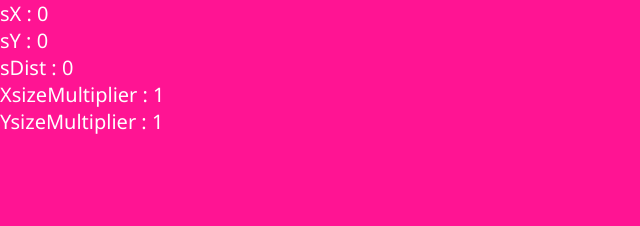
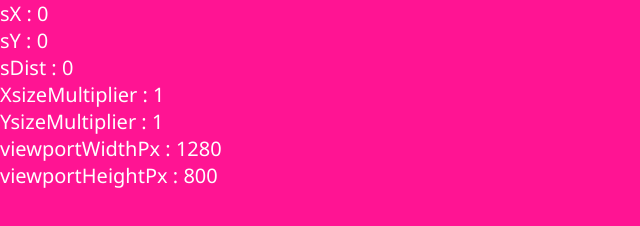
Before and after one commit to tdresser/swipe-experiments, a website built with Vite: page index.html in a window 1280 px wide. Shown: the whole page, without its empty margins (0-640 px from the left). Built offline with nearby package versions, Linux system fonts and the light colour scheme.

Commit message:
No state for me

```diff
--- a/src/main.ts
+++ b/src/main.ts
@@ -5,8 +5,21 @@ export function fail(): never {
 }
 let square = document.getElementById("square") ?? fail();
 let debug = document.getElementById("debug") ?? fail();
+let scroll_container = document.getElementById("scroll_container") ?? fail();
 
-const props = ["sX", "sY", "sDist", "XsizeMultiplier", "YsizeMultiplier"];
+const props = ["sX", "sY", "sDist",
+  "XsizeMultiplier", "YsizeMultiplier",
+];
+
+function setProperty(name: string, value: number) {
+  props.push(name);
+  square.style.setProperty('--' + name, value + "");
+}
+
+setProperty("viewportWidthPx", window.innerWidth);
+setProperty("viewportHeightPx", window.innerHeight);
+scroll_container.scrollLeft = window.innerWidth;
+scroll_container.scrollTop = window.innerHeight;
 
 function update() {
   window.requestAnimationFrame(update);
--- a/src/style.css
+++ b/src/style.css
@@ -16,6 +16,18 @@ body {
 #debug {
   position:fixed;
   z-index:2;
+}
+
+@property --viewportWidthPx {
+  syntax: "<number>";
+  initial-value: 0;
+  inherits: false
+}
+
+@property --viewportHeightPx {
+  syntax: "<number>";
+  initial-value: 0;
+  inherits: false
 }
 
 @property --sY {
@@ -48,7 +60,6 @@ body {
   inherits: false
 }
 
-
 #scroll_container {
   height: 100%;
   width: 100%;
@@ -57,7 +68,7 @@ body {
 }
 
 #scroll_contents {
-  height: calc(100vh + 30px);
+  height: 300vh;
   width: 300vw;
   background: repeating-linear-gradient(45deg,
       #606dbc,
@@ -66,9 +77,19 @@ body {
       #465298 20px);
 }
 
+@keyframes scrollXAnimation {
+  from {
+    --sX: -1;
+  }
+
+  to {
+    --sX: 1;
+  }
+}
+
 @keyframes scrollYAnimation {
   from {
-    --sY: 0;
+    --sY: -1;
   }
 
   to {
@@ -76,27 +97,20 @@ body {
   }
 }
 
-@keyframes scrollXAnimation {
-  from {
-    --sX: 0;
-  }
-
-  to {
-    --sX: 1;
-  }
-}
-
 #square {
   animation-fill-mode: both;
+  animation-timing-function: linear;
   animation-name: scrollXAnimation, scrollYAnimation;
   animation-timeline: --scrollXTimeline, --scrollYTimeline;
-  --sDist: calc(hypot(var(--sX), var(--sY)) / sqrt(2));
-  --XsizeMultiplier: calc(1 - pow(var(--sDist),3)*0.8);
-  --YsizeMultiplier: calc(1 - pow(var(--sDist),3)*0.99);
+  --sDist: calc(hypot(var(--sX) * var(--viewportWidthPx), var(--sY) * var(--viewportHeightPx)));
+  --XsizeMultiplier: calc(1 - 0.66*pow(clamp(0, var(--sDist), 30)/30, 3));
+  --YsizeMultiplier: calc(1 - 0.8*pow(clamp(0, var(--sDist), 30)/30, 3));
 
 
   background-color: deeppink;
-  transform: scale(var(--XsizeMultiplier), var(--YsizeMultiplier));
+  /*transform: translate(var(--XsizeMultiplier) * var(--viewportWidthPx) * 1px, 100px) scale(var(--XsizeMultiplier), var(--YsizeMultiplier));*/
+  transform: translate(calc(var(--sX) * var(--viewportWidthPx) * -1/3px),
+                       100px) scale(var(--XsizeMultiplier), var(--YsizeMultiplier));
   pointer-events: none;
 
   width: 100%;
```
